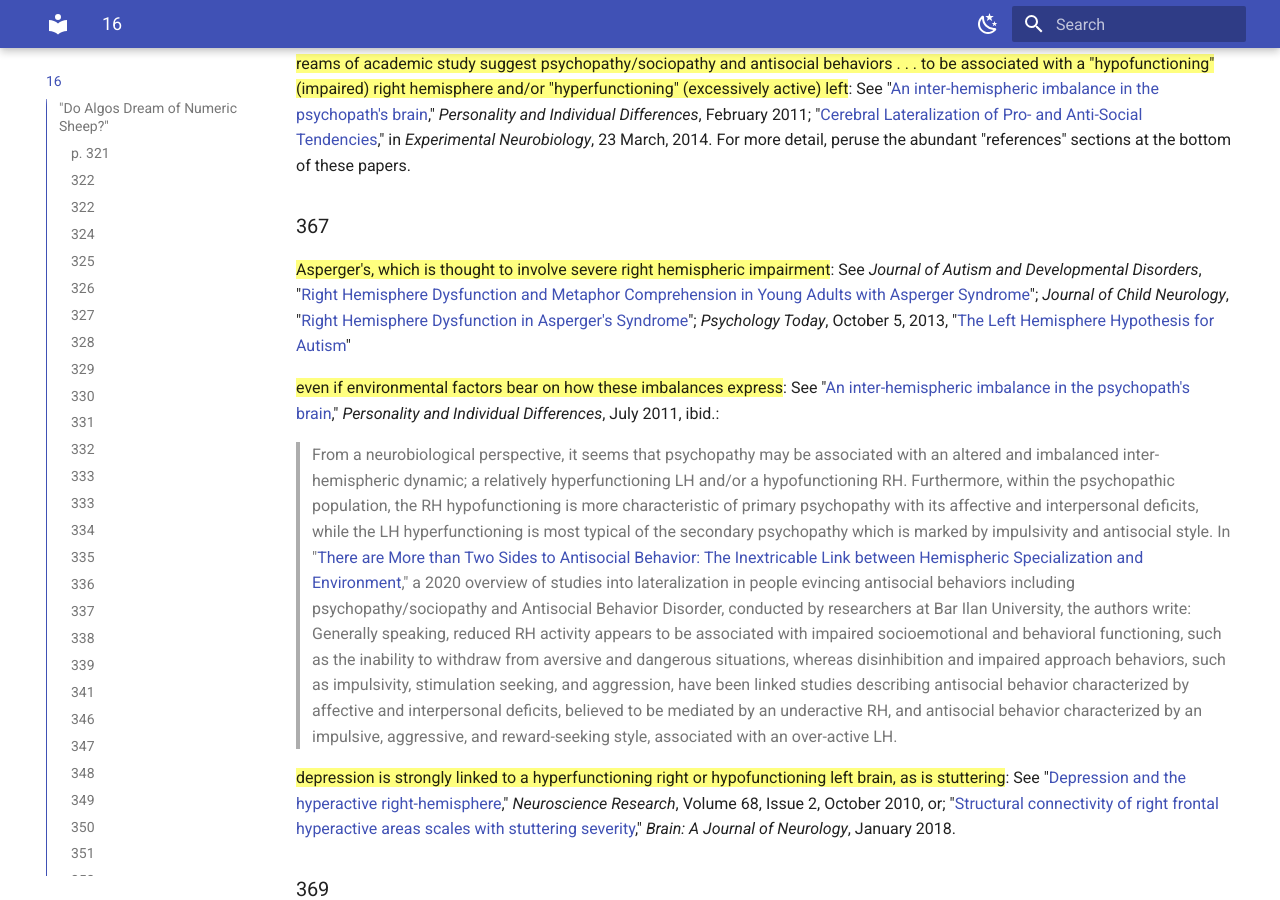
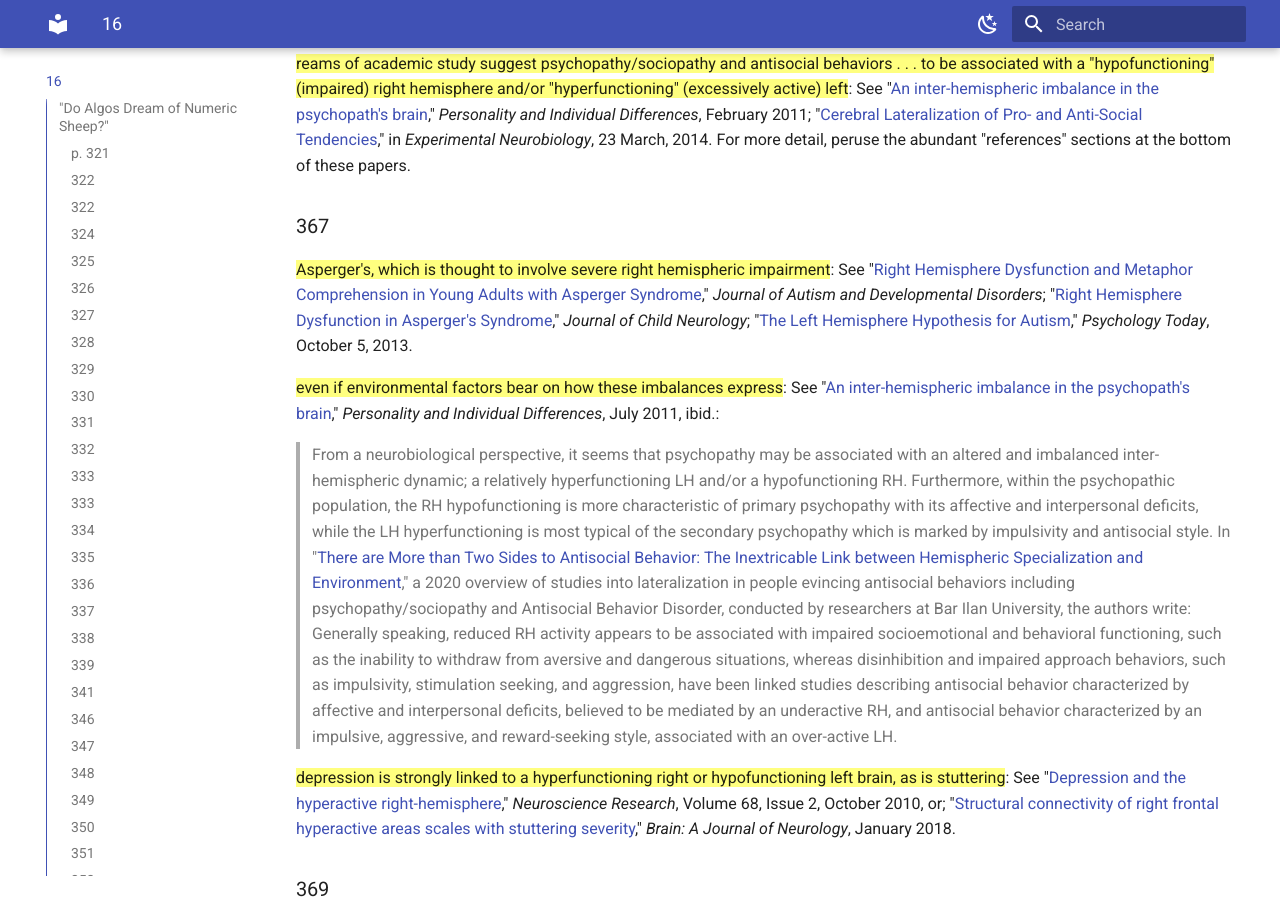
Before and after one commit to zappascout/devil_notes-sources, an MkDocs documentation site: the page built from docs/notes_16_devil.md, in a window 1280 px wide and 900 px high, scrolled down 12911 px. Built offline with MkDocs 1.6.1 and Material for MkDocs 9.7.7, drawn with Linux system fonts in a browser that asks for light colours.

Commit message:
tidy p367

```diff
--- a/docs/notes_16_devil.md
+++ b/docs/notes_16_devil.md
@@ -810,10 +810,8 @@ abundant "references" sections at the bottom of these papers.
 ###367
 ==Asperger's, which is thought to involve severe right
 hemispheric impairment==:
-See *Journal of Autism and Developmental Disorders*, "[Right Hemisphere Dysfunction and Metaphor Comprehension in
-Young Adults with Asperger Syndrome][meta]"; *Journal of Child Neurology*,
-"[Right Hemisphere Dysfunction in Asperger's Syndrome][hemis]"; *Psychology
-Today*, October 5, 2013, "[The Left Hemisphere Hypothesis for Autism][hypoth]"
+See "[Right Hemisphere Dysfunction and Metaphor Comprehension in
+Young Adults with Asperger Syndrome][meta]," *Journal of Autism and Developmental Disorders*; "[Right Hemisphere Dysfunction in Asperger's Syndrome][hemis]," *Journal of Child Neurology*; "[The Left Hemisphere Hypothesis for Autism][hypoth]," *Psychology Today*, October 5, 2013.
 [meta]:https://link.springer.com/article/10.1007/s10803-009-0930-1
 [hemis]:https://pubmed.ncbi.nlm.nih.gov/7594267/
 [hypoth]:https://www.psychologytoday.com/gb/blog/the-superhuman-mind/201310/the-left-hemisphere-hypothesis-autism
```
